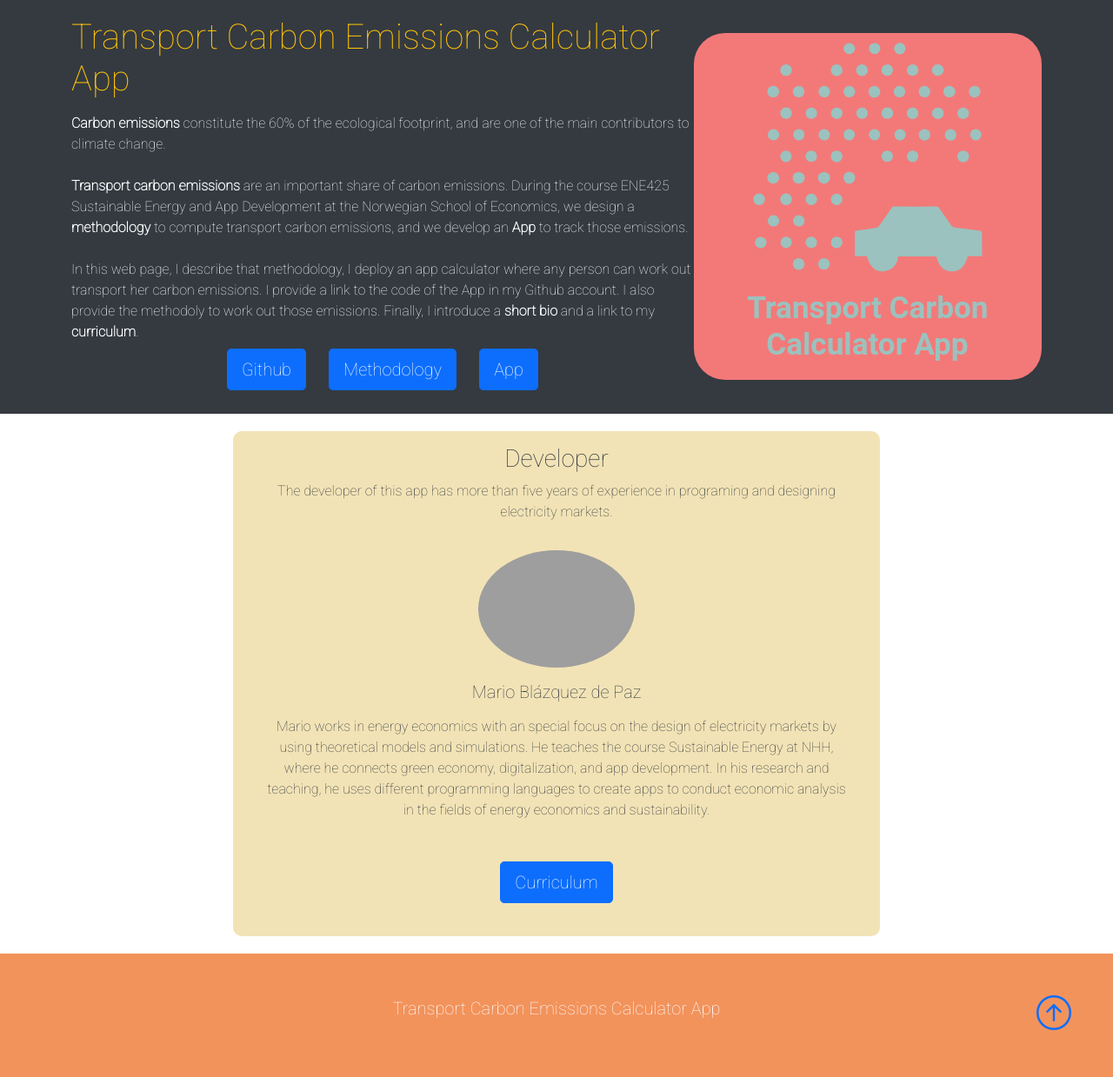
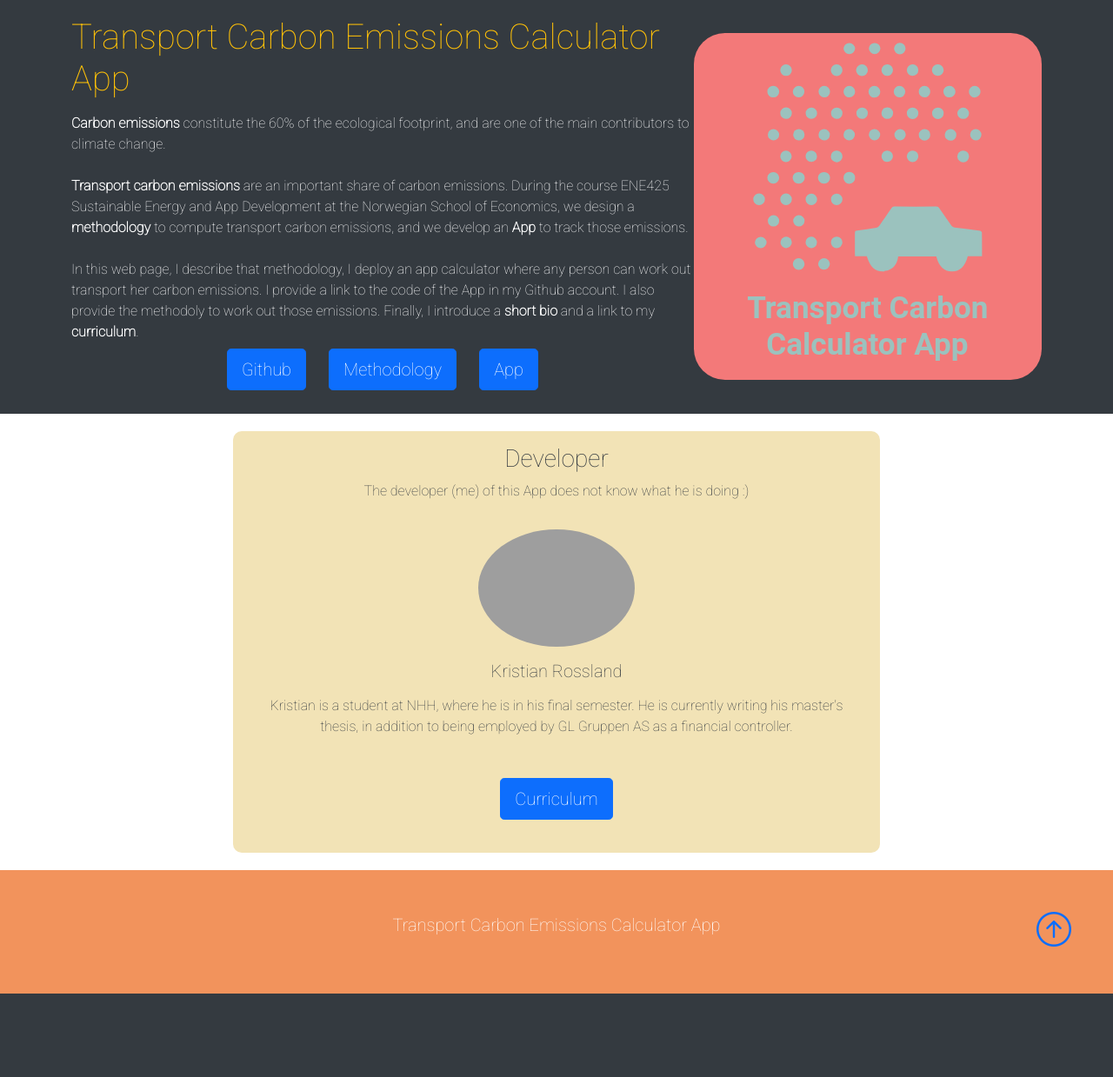
Before and after one commit to Krossland97/ene425-2022-app-kristiansr, a Flask app: page / in a window 1280 px wide. Shown: the part 61-1300 px from the top of the page at 87% size. After the commit the page ends 1204 px from the top, so only its background shows below. Run offline with Flask 2, Linux system fonts and the light colour scheme; some libraries are stand-ins or nearby versions; grey boxes are pictures that could not be loaded.

Commit message:
Update home.html

```diff
--- a/templates/home.html
+++ b/templates/home.html
@@ -42,27 +42,23 @@
                 </div>
                 <div class="box">
                     <h3 class="text-center", style="color=#343a40;">Developer</h3>
-                    <p class="color=#343a40">The developer of this app has more than five years of experience in
-                        programing and designing electricity markets.
+                    <p class="color=#343a40">The developer (me) of this App does not know what he is doing :)
                     </p>
 
                     <div class="card-body text-center">
-                        <img src="static/pictures/Kristian_picture.url"
+                        <img src="static/pictures/Kristian_pic.svg"
                              class="rounded-circle w-50 mb-3"
                              alt="", style="max-width: 180px; max-height: 180px"
                         />
-                        <h5 class="card-title mb-3">Mario Blázquez de Paz</h5>
-                        <p class="card-text">Mario works in energy economics with an
-                            special focus on the design of electricity markets by using theoretical
-                            models and simulations. He teaches the course Sustainable Energy at NHH,
-                            where he connects green economy, digitalization, and app development.
-                            In his research and teaching, he uses different programming languages to create apps to conduct
-                            economic analysis in the fields of energy economics and sustainability.
+                        <h5 class="card-title mb-3">Kristian Rossland</h5>
+                        <p class="card-text">Kristian is a student at NHH, where he is in his final semester.
+                            He is currently writing his master's thesis, in addition to being employed by GL Gruppen AS
+                            as a financial controller.
                         </p>
                         </br>
                         <div class="container_buttons_developer">
                            <div class="btn">
-                               <a href="static/blazquez_cv_2021.pdf"  class="btn btn-primary btn-lg mr-2", style="background-color=#007bff;">Curriculum</a>
+                               <a href="static/KristianCV.pdf"  class="btn btn-primary btn-lg mr-2", style="background-color=#007bff;">Curriculum</a>
                            </div>
                         </div>
                     </div>
```
